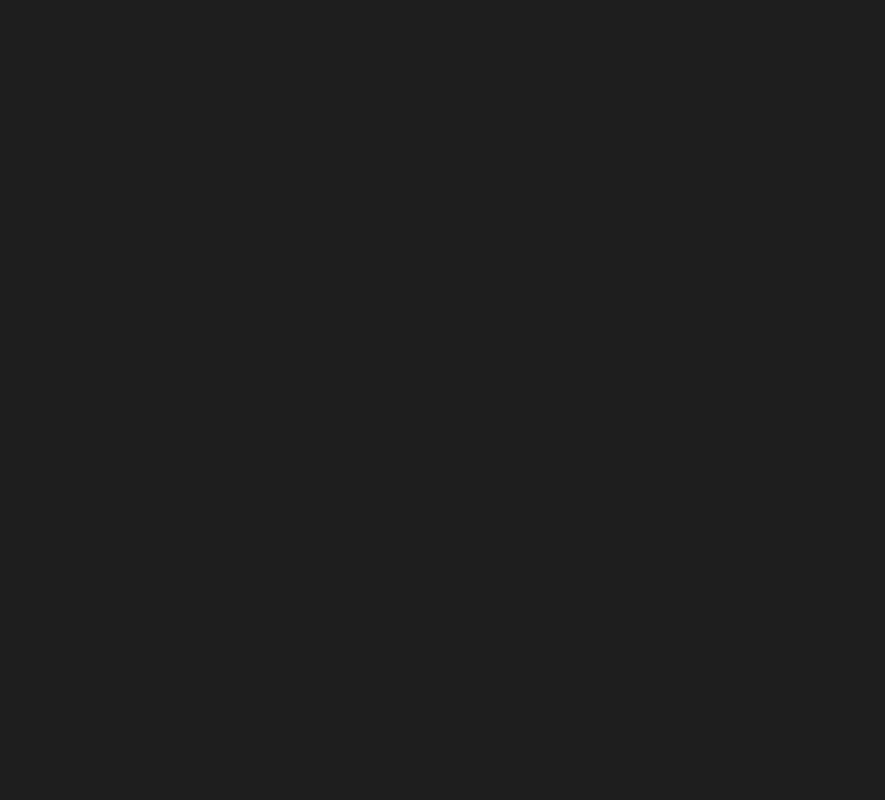
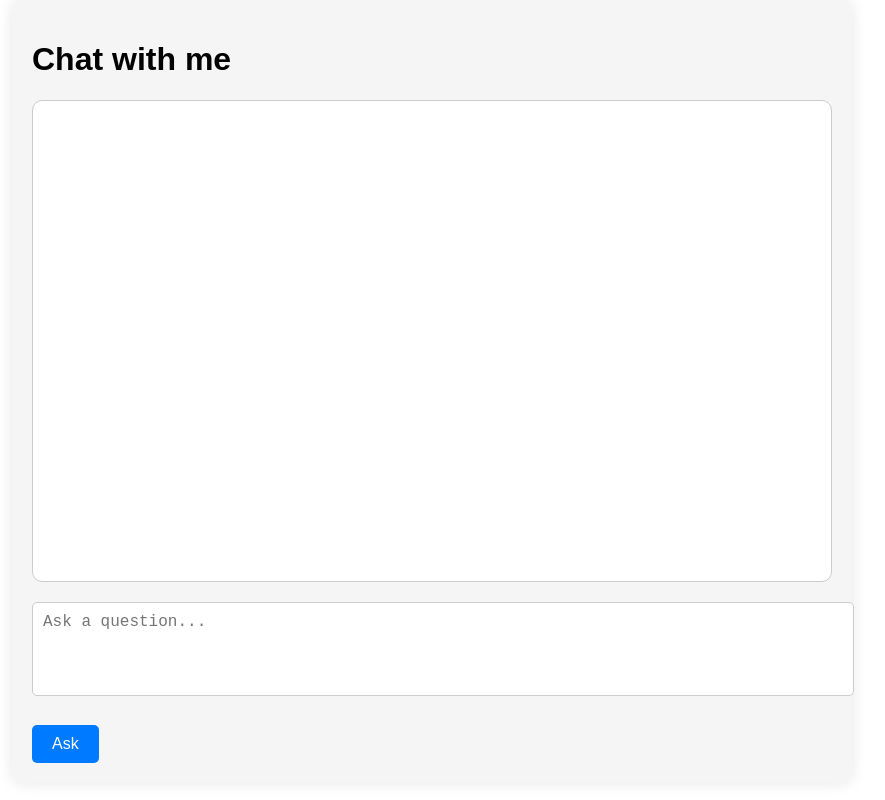
Before and after one commit to GKSDeepak/AIChatApp, a React (Create React App) app in the folder client/: page / in a window 1280 px wide. Shown: the whole page, without its empty margins (208-1093 px from the left). Built offline with nearby package versions, Linux system fonts and the light colour scheme.

Commit message:
changed route of chat to /

```diff
--- a/client/src/App.css
+++ b/client/src/App.css
@@ -1,5 +1,5 @@
 /* src/App.css */
-body {
+/* body {
   margin: 0;
   padding: 0;
   font-family: 'Arial', sans-serif;
@@ -89,8 +89,8 @@ h1 {
 }
 
 .content,strong{
-  white-space: pre-wrap; /* Preserves spaces and line breaks */
-  word-wrap: break-word; /* Ensures long words or lines break appropriately */
+  white-space: pre-wrap;
+  word-wrap: break-word;
   text-align: left;
   padding: 10px 0;
 }
@@ -111,7 +111,7 @@ h1 {
   background-color: #45a049;
 }
 
-
+*/
 .button {
   background-color: #007bff;
   color: white;
@@ -148,3 +148,191 @@ h1 {
   display: flex;
   justify-content: space-between;
 }
+
+
+::-webkit-scrollbar {
+  width: 8px;
+}
+
+::-webkit-scrollbar-thumb {
+  background-color: #555;
+  border-radius: 10px;
+}
+
+.content,strong{
+  white-space: pre-wrap;
+  word-wrap: break-word;
+  text-align: left;
+  padding: 10px 0;
+}
+
+
+
+
+/* Container for the chat application */
+.container {
+  max-width: 800px;
+  margin: 0 auto;
+  padding: 20px;
+  font-family: Arial, sans-serif;
+  background: #f5f5f5;
+  border-radius: 10px;
+  box-shadow: 0px 0px 15px rgba(0, 0, 0, 0.1);
+}
+
+/* Chat container to hold the conversation */
+.chat-container {
+  height: 450px;
+  overflow-y: auto;
+  background: #fff;
+  border: 1px solid #ccc;
+  border-radius: 10px;
+  padding: 15px;
+  margin-bottom: 20px;
+}
+
+/* Styling for individual messages in the chat */
+.message {
+  margin-bottom: 15px;
+  display: flex;
+  align-items: flex-start;
+  justify-content: space-between;
+}
+
+.message.user {
+  justify-content: flex-end;
+}
+
+.message.groq {
+  justify-content: flex-start;
+}
+
+.message strong {
+  display: block;
+  margin-bottom: 5px;
+  margin-right: 10px;
+}
+
+.content {
+  display: inline-block;
+  background: #e1f5fe;
+  padding: 10px;
+  border-radius: 5px;
+}
+
+.user .content {
+  background: #c8e6c9;
+}
+
+/* Chat image styling for images appearing in chat */
+.chat-image {
+  width: 100px;
+  cursor: pointer;
+  border-radius: 5px;
+}
+
+/* Container for buttons like copy and read-aloud controls */
+.response-buttons {
+  display: flex;
+  gap: 5px;
+  margin-left: 10px;
+}
+
+.copy-button,
+.voice-control-button {
+  background: transparent;
+  border: none;
+  cursor: pointer;
+  color: #007bff;
+  font-size: 18px;
+}
+
+.copy-button:hover,
+.voice-control-button:hover {
+  color: #0056b3;
+}
+
+/* Input section */
+.input-section {
+  display: flex;
+  flex-direction: column;
+  margin-bottom: 20px;
+}
+
+.textarea {
+  width: 100%;
+  resize: none;
+  border: 1px solid #ccc;
+  border-radius: 5px;
+  padding: 10px;
+  font-size: 16px;
+  margin-bottom: 10px;
+}
+
+/* Input buttons for controlling actions like uploading and asking questions */
+.input-buttons {
+  display: flex;
+  gap: 10px;
+}
+
+.input-buttons input[type="file"] {
+  flex: 1;
+}
+
+.input-buttons button {
+  flex: 1;
+  padding: 10px;
+  font-size: 16px;
+  border: none;
+  border-radius: 5px;
+  background-color: #007bff;
+  color: #fff;
+  cursor: pointer;
+}
+
+.input-buttons button:hover {
+  background-color: #0056b3;
+}
+
+.input-buttons button:disabled {
+  background-color: #ccc;
+  cursor: not-allowed;
+}
+
+/* Select dropdown for voice options */
+select {
+  width: 100%;
+  padding: 10px;
+  font-size: 16px;
+  border: 1px solid #ccc;
+  border-radius: 5px;
+  margin-bottom: 20px;
+}
+
+/* Styling to indicate loading state for the "Ask" button */
+.loading-button {
+  background-color: #ff9800;
+}
+
+/* Voice button specific styles */
+.voice-button {
+  padding: 5px;
+  font-size: 16px;
+  color: #fff;
+  background-color: #4caf50;
+  border: none;
+  border-radius: 5px;
+  cursor: pointer;
+}
+
+.voice-button.pause {
+  background-color: #ff5722;
+}
+
+.voice-button.restart {
+  background-color: #3f51b5;
+}
+
+.voice-button:hover {
+  opacity: 0.9;
+}
--- a/client/src/App.js
+++ b/client/src/App.js
@@ -1,106 +1,3 @@
-// import React, { useState, useRef } from 'react';
-// import Text from './components/Text';
-// import './App.css';
-
-// function App() {
-//   const [question, setQuestion] = useState('');
-//   const [conversation, setConversation] = useState([]);
-//   const [loading, setLoading] = useState(false);
-//   const chatEndRef = useRef(null);
-
-//   const backendUrl = 'http://localhost:5000'; // Ensure the backend server is running
-
-//   // Function to submit question to the server
-//   const askQuestion = async () => {
-//     if (!question.trim()) return; // Don't send empty questions
-//     setLoading(true);
-
-//     // Update the conversation with the user question
-//     setConversation((prev) => [
-//       ...prev,
-//       { role: 'user', content: question },
-//     ]);
-
-//     try {
-//       const responseStream = await fetch(`${backendUrl}/chat`, {
-//         method: "POST",
-//         headers: {
-//           "Content-Type": "application/json"
-//         },
-//         body: JSON.stringify({ userInput: question }) // Send as JSON
-//       });
-//       // console.log(responseStream);
-//       // Create a new ReadableStream to handle the response
-//       const reader = responseStream.body.getReader();
-//       // console.log(reader);
-//       const decoder = new TextDecoder("utf-8");
-//       // console.log(decoder);
-
-//       let currentGeminiMessage = ""; // Holds the current message being built
-
-//       while (true) {
-//         const { done, value } = await reader.read();
-//         if (done) break;
-
-//         const chunk = decoder.decode(value, { stream: true });
-//         currentGeminiMessage += chunk; // Accumulate the streamed content
-
-//         // Update the conversation to reflect the current message
-//         setConversation((prev) => {
-//           const lastIndex = prev.length - 1;
-//           // Check if the last message is from Gemini
-//           if (prev[lastIndex]?.role === 'groq') {
-//             const updatedConversation = [...prev];
-//             updatedConversation[lastIndex].content = currentGeminiMessage; // Update the last message
-//             return updatedConversation;
-//           } else {
-//             return [...prev, { role: 'groq', content: currentGeminiMessage }]; // Add new message
-//           }
-//         });
-
-//         // Scroll to the bottom of the chat
-//         chatEndRef.current?.scrollIntoView({ behavior: 'smooth' });
-//       }
-
-
-//       // Clear the input
-//       setQuestion('');
-//     } catch (error) {
-//       console.error("Error fetching response from server:", error);
-//       setLoading(false);
-//     }finally{
-//       setLoading(false);
-//     }
-//   };
-
-//   return (
-//     <div className="container">
-//       <h1>Chat with me</h1>
-//       <div className="chat-container">
-//         {conversation.map((msg, index) => (
-//           <Text key={index} msg={msg} />
-//         ))}
-//         <div ref={chatEndRef} />
-//       </div>
-//       <textarea
-//         className="textarea"
-//         rows="4"
-//         placeholder="Ask a question..."
-//         value={question}
-//         onChange={(e) => setQuestion(e.target.value)}
-//       />
-//       <br />
-//       <button className="button" onClick={askQuestion} disabled={loading}>
-//         {loading ? 'Loading...' : 'Ask'}
-//       </button>
-//     </div>
-//   );
-// }
-
-// export default App;
-
-
-
 import { BrowserRouter,Routes,Route } from 'react-router-dom'
 import React from 'react';
 import './App.css';
@@ -118,9 +15,9 @@ function App() {
 
       <Routes>
         {/* <Route path='/' element={<Home/>}/> */}
-        <Route path='/' element={<Login/>}/>
+        <Route path='/login' element={<Login/>}/>
         <Route path='/signup' element={<Signup />}/>
-        <Route path='/chat' element={<Chat/>}/>
+        <Route path='/' element={<Chat/>}/>
       </Routes>
 
     </BrowserRouter>
```
Also changed, not shown: 1 other file (tests, documents, lock files or other folders).
